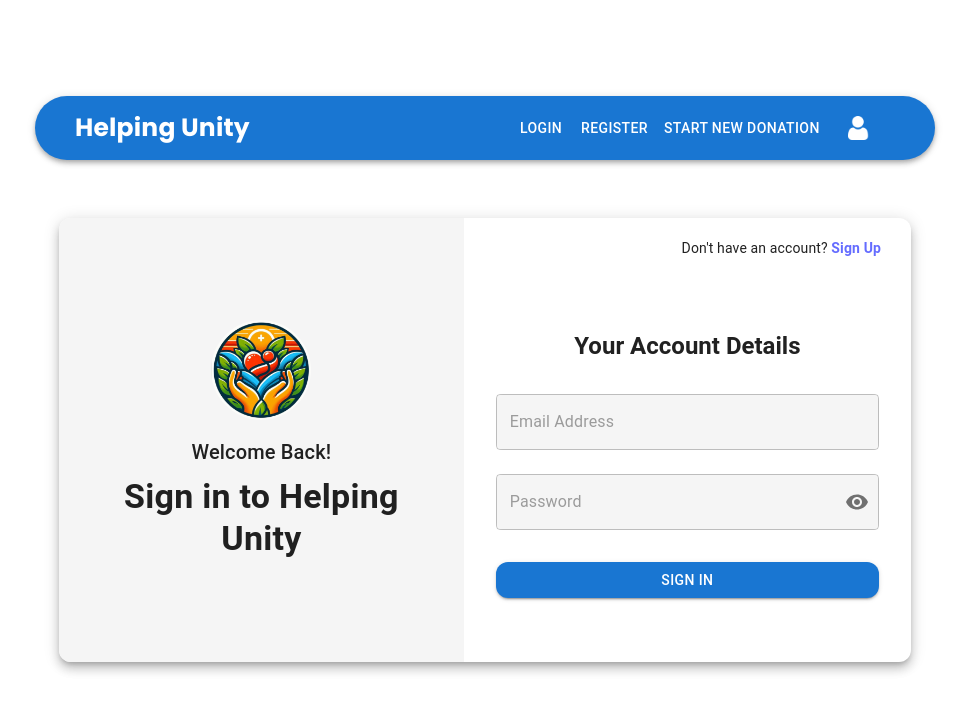
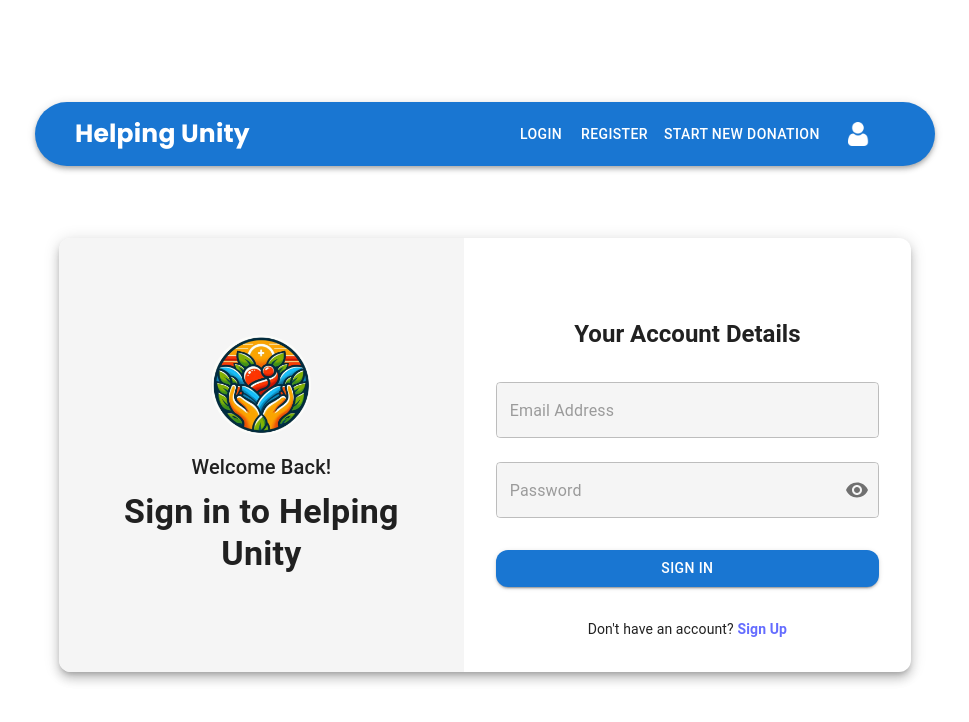
Before and after one commit to HelpingUnity/Helping-Unity-Front-End, a React (Vite) app: page /login in a window 1280 px wide. Shown: the top 722 px of the page, without its empty margins (155-1124 px from the left). Built offline with nearby package versions, Linux system fonts and the light colour scheme.

Commit message:
Add files via upload

```diff
--- a/src/components/Login.jsx
+++ b/src/components/Login.jsx
@@ -35,12 +35,12 @@ const Login = () => {
   };
 
   return (
-    <Container maxWidth="md" sx={{ display: 'flex', height: '100vh', alignItems: 'center', justifyContent: 'center' ,marginTop:-15}}>
-      <Paper elevation={7} sx={{ display: 'flex', width: '100%', borderRadius: 3, overflow: 'hidden' }}>
+    <Container maxWidth="md" sx={{ display: 'flex', alignItems: 'center', justifyContent: 'center', marginTop: '8%', marginBottom: '10%' }}>
+      <Paper elevation={7} sx={{ display: 'flex', width: '100%', borderRadius: 3, overflow: 'hidden' ,  }}>
 
         {/* Left Section - Welcome Message */}
-        <Box sx={{ width: '40%',backgroundColor: '#f5f5f5', padding: 4, display: 'flex', flexDirection: 'column', alignItems: 'center', justifyContent: 'center' ,}}>
-          <img src="src/assets/image.png" alt="Helping Unity" style={{ width: '100px', marginBottom: 16 ,borderRadius:50}} />
+        <Box sx={{position: 'relative' , width: '40%', backgroundColor: '#f5f5f5', padding: 4, display: 'flex', flexDirection: 'column', alignItems: 'center', justifyContent: 'center', }}>
+          <img src="src/assets/image.png" alt="Helping Unity" style={{ width: '100px', marginBottom: 16, borderRadius: 50 }} />
           <Typography variant="h6">Welcome Back!</Typography>
           <Typography variant="h4" sx={{ fontWeight: 'bold', mt: 1, textAlign: 'center' }}>
             Sign in to Helping Unity
@@ -48,14 +48,9 @@ const Login = () => {
         </Box>
 
         {/* Right Section - Login Form */}
-        <Box sx={{ flex: 1, padding: 4, position: 'relative' }}>
+        <Box sx={{ marginTop: -4, flex: 1, padding: 4, position: 'relative' }}>
 
-          {/* Sign Up Link */}
-          <Typography sx={{ position: 'absolute', top: 20, right: 30, fontSize: 14 }}>
-            Don't have an account? <a href="/register" style={{ fontWeight: 'bold', textDecoration: 'none' }}>Sign Up</a>
-          </Typography>
-
-          <Typography component="h1" variant="h5" sx={{ mb: 2, fontWeight: 'bold', mt:10}}>Your Account Details</Typography>
+          <Typography component="h1" variant="h5" sx={{ mb: 2, fontWeight: 'bold', mt: 10 }}>Your Account Details</Typography>
 
           {error && (
             <Alert severity="error" sx={{ width: '100%', mb: 2 }}>
@@ -96,6 +91,11 @@ const Login = () => {
               {loading ? <CircularProgress size={24} /> : 'Sign In'}
             </Button>
           </Box>
+
+          {/* Sign Up Link */}
+          <Typography sx={{ top: 20, right: 30, fontSize: 14, alignItems: 'center' }}>
+            Don't have an account? <a href="/register" style={{ fontWeight: 'bold', textDecoration: 'none' }}>Sign Up</a>
+          </Typography>
         </Box>
 
       </Paper>
```
